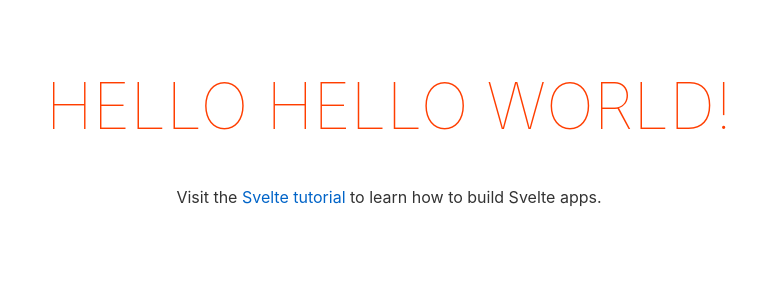
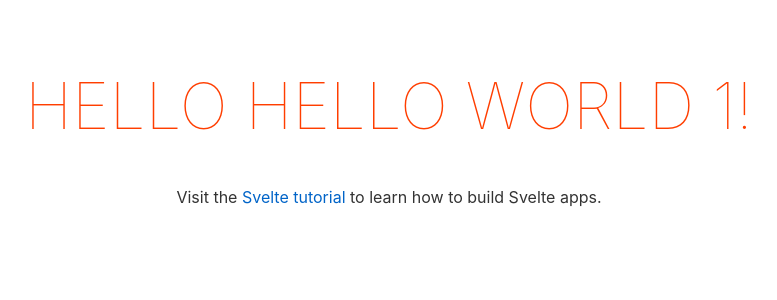
Before and after one commit to gal-yanir/svelte-apollo-demo, a Svelte app in the folder frontend/: page / in a window 1280 px wide. Shown: the top 300 px of the page, without its empty margins (251-1028 px from the left). Built offline with nearby package versions, Linux system fonts and the light colour scheme.

Commit message:
[test] add email for project lecture demonstartion step 2

```diff
--- a/frontend/src/main.js
+++ b/frontend/src/main.js
@@ -3,7 +3,7 @@ import App from './App.svelte';
 const app = new App({
 	target: document.body,
 	props: {
-		name: 'Hello World'
+		name: 'Hello World 1'
 	}
 });
 
```
